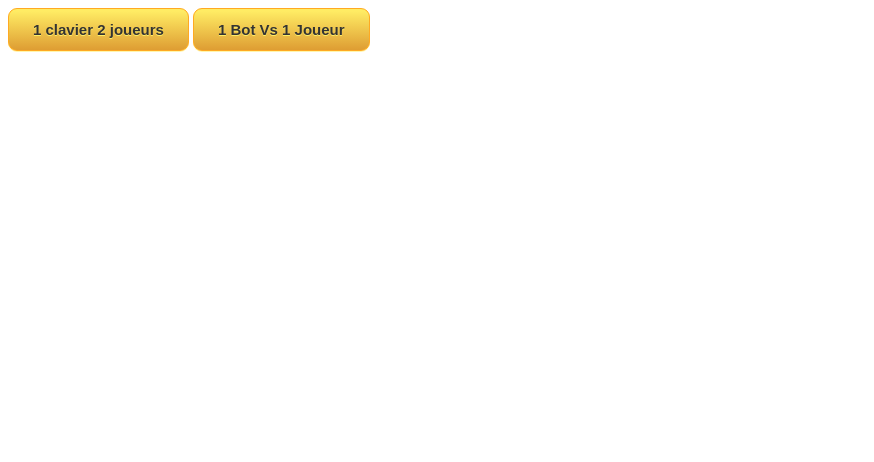
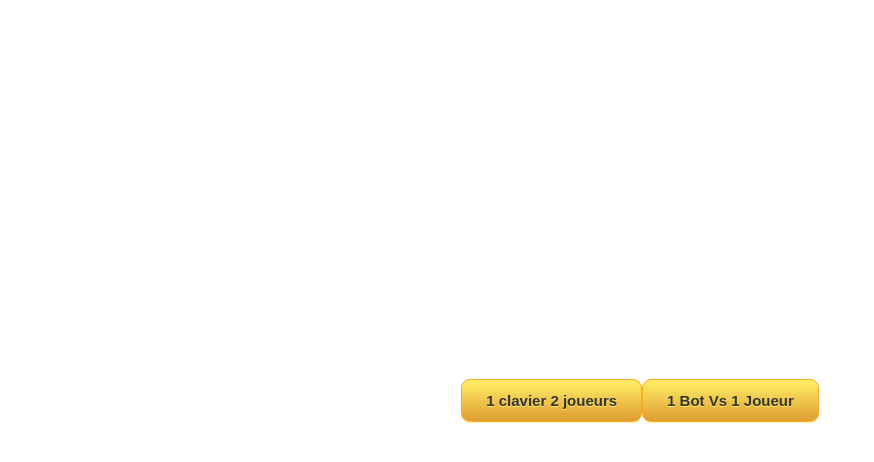
Before and after one commit to XFadel10X/Pong, a plain HTML site: page index.html in a window 1280 px wide. Shown: the whole page, without its empty margins (0-874 px from the left). Drawn offline with Linux system fonts and the light colour scheme.

Commit message:
interface modifiée

```diff
--- a/styles.css
+++ b/styles.css
@@ -1,4 +1,16 @@
+html, body {
+
+    height: 100%;
+    margin: 0;
+    display: flex;
+    justify-content: center;
+    align-items: center;
+    overflow: hidden;
+}
+
+
 .myButton {
+
 	box-shadow: 0px 1px 0px 0px #fff6af;
 	background:linear-gradient(to bottom, #ffec64 5%, #de9d33 100%);
 	background-color:#ffec64;
```
Also changed, not shown: Icons/BackGround.jpg (added).
